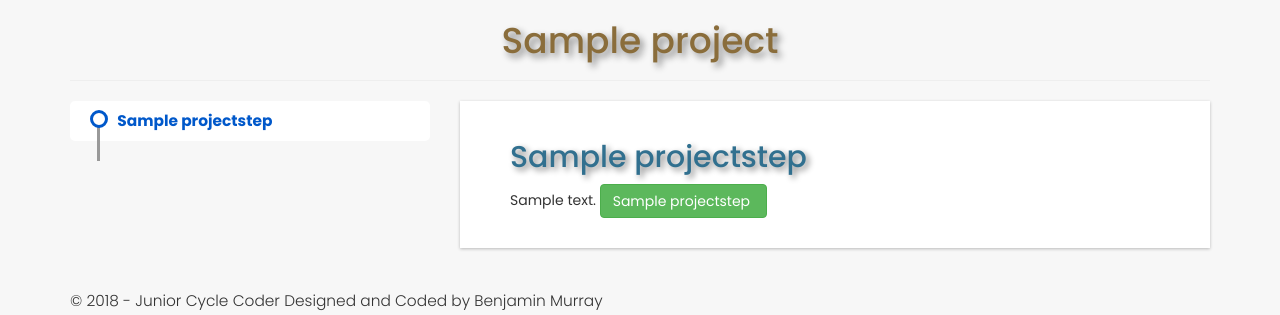
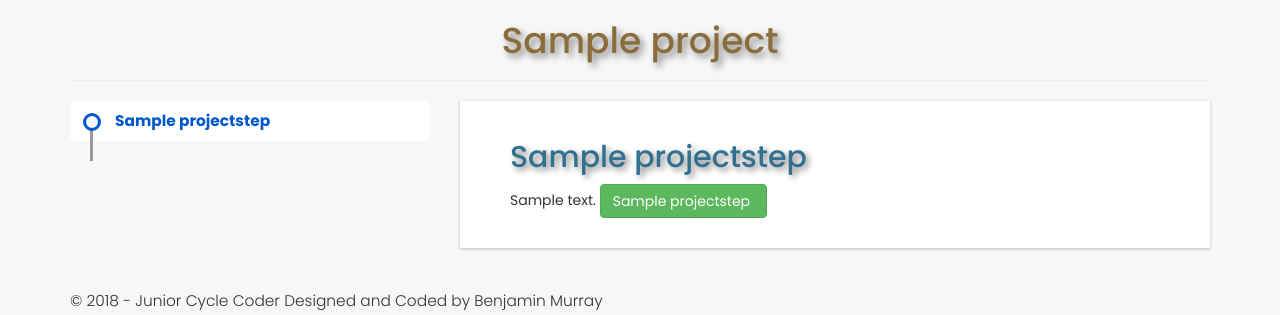
Before and after one commit to murrayben/jccoder-btyste-2020, a Flask app: page /project/1 in a window 1280 px wide. Shown: the part 221-536 px from the top of the page. Run offline with Flask 2, Linux system fonts and the light colour scheme; tables that the repository leaves empty hold one stand-in row (values such as "Sample post"); some libraries are stand-ins or nearby versions.

Commit message:
Fixed text bugs in annoucements/project

```diff
--- a/app/templates/announcements/_sidebar.html
+++ b/app/templates/announcements/_sidebar.html
@@ -1,5 +1,5 @@
 <div class="card border-info mb-3">
-    <div class="card-header">Recent Posts</div>
+    <div class="card-header text-white bg-info">Recent Posts</div>
     <div class="card-body">
         <ul class="list-unstyled">
             {% set recent_posts = Post.query.filter(db.or_(Post.published == True, Post.author_id == current_user.id, current_user.is_admin())).order_by(Post.date_posted.desc()).limit(6) %}
@@ -19,7 +19,7 @@
 </div>
 
 <div class="card border-info">
-    <div class="card-header">Tags</div>
+    <div class="card-header text-white bg-info">Tags</div>
     <ul class="list-group list-group-flush">
         {% for tag in Tag.query.order_by(Tag.name.asc()).all() %}
         <li class="list-group-item d-flex justify-content-between align-items-center">
--- a/app/templates/project.html
+++ b/app/templates/project.html
@@ -19,18 +19,6 @@
             margin-bottom: 20px;
         }
 
-        .dot {
-            position: relative;
-            top: 2px;
-            background-color: #f7f7f7;
-            border: 3px solid #999999;
-            border-radius: 50%;
-            width: 18px;
-            height: 18px;
-            margin-right: 5px;
-            z-index: 1000;
-        }
-
         .sidebar-link {
             color: #999999;
         }
@@ -41,7 +29,7 @@
 
         .sidebar-link-div {
             position: relative;
-            padding: 7px 20px;
+            padding: 7px 45px;
             border-radius: 5px;
         }
 
@@ -53,10 +41,10 @@
             margin: 0;
         }
 
-        .sidebar-link-div p::before {
+        .sidebar-link-div p a::before {
             position: absolute;
             background-color: #999999;
-            left: 27px;
+            left: 20px;
             top: 15px;
             width: 3px;
             height: 100%;
@@ -64,12 +52,26 @@
             z-index: 999;
         }
 
+        .sidebar-link-div p a::after {
+            position: absolute;
+            content: " ";
+            top: 12px;
+            left: 13px;
+            background-color: #f7f7f7;
+            border: 3px solid #999999;
+            border-radius: 50%;
+            width: 18px;
+            height: 18px;
+            margin-right: 5px;
+            z-index: 1000;
+        }
+
         .sidebar-link-div.active p a {
             font-weight: bold;
             color: #0058ca !important;
         }
 
-        .sidebar-link-div.active p .dot {
+        .sidebar-link-div.active p a::after {
             border-color: #0058ca;
         }
 
@@ -77,21 +79,21 @@
             color: #0058ca;
         }
 
-        .sidebar-link-div p.done::before {
+        .sidebar-link-div p.done a::before {
             background-color: #0058ca;
         }
 
-        .sidebar-link-div p.done .dot {
+        .sidebar-link-div p.done a::after {
             border-color: #0058ca;
             background-color: #0058ca;
         }
 
-        #first-sidebar-link::before {
+        #first-sidebar-link a::before {
             top: 50%;
         }
 
-        #last-sidebar-link::before {
-            height: 30%;
+        #last-sidebar-link a::before {
+            height: 10px;
         }
     </style>
 {% endblock %}
@@ -101,18 +103,17 @@
         <h1 id="project-title" class="text-center text-warning">{{ project.title }}</h1>
     </div>
     <div class="row">
-        <div class="col-md-4" id="step-links">
+        <div class="col-lg-4 mb-3" id="step-links">
             {% for step in project.steps %}
             <div class="sidebar-link-div">
                 <p{% if loop.first %} id="first-sidebar-link"{% elif loop.last %} id="last-sidebar-link"{% endif %} data-counter-id="{{ loop.index0 }}">
-                    <span class="dot"></span>
                     <a href="#" class="sidebar-link" data-step-id="{{ step.id }}">{{ step.title }}</a>
                 </p>
             </div>
             {% endfor %}
         </div>
 
-        <div class="col-md-8">
+        <div class="col-lg-8">
             <div id="steps">
                 {% for step in project.steps %}
                 <div class="step step-{{ step.id }}" style="display: none;" {% if step.next_step %}data-next-id="{{ step.next_step.id }}"{% endif %} data-counter-id="{{ loop.index0 }}">
@@ -164,7 +165,7 @@
 </div>`;
                     $('#step-links').hide();
                     $('#steps').append(html);
-                    $('#steps').parent().removeClass('col-md-8').addClass('col-12');
+                    $('#steps').parent().removeClass('col-lg-8').addClass('col-12');
                     $('#complete').fadeIn();
                 });
 
```
Also changed, not shown: app/templates/announcements/index.html (+5 -5 lines).
